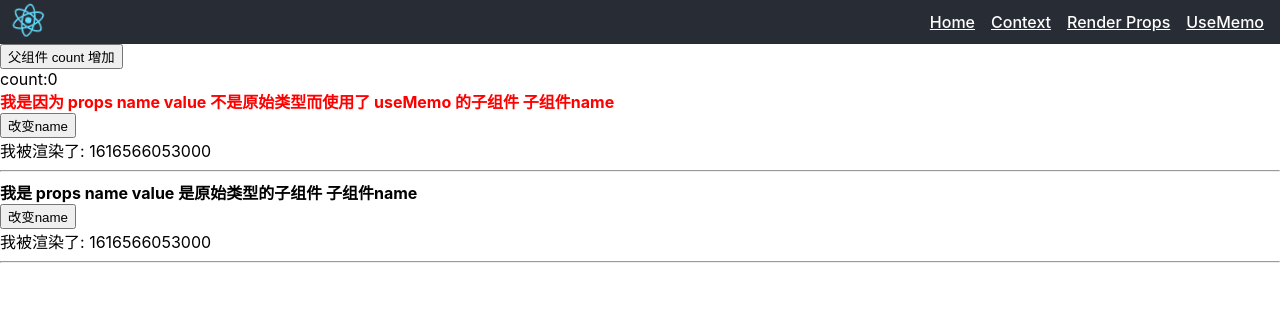
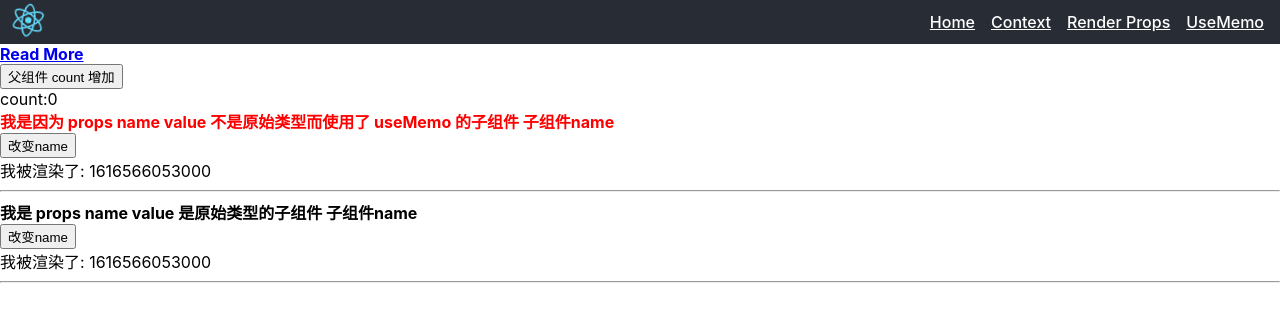
Before and after one commit to home-of-awefeng/react-learning-examples, a React (Create React App) app: page /use-memo in a window 1280 px wide. Shown: the top 322 px of the page. Built offline with nearby package versions, Linux system fonts and the light colour scheme.

Commit message:
[tech]feat: open new web page when click link.

```diff
--- a/src/pages/context/index.tsx
+++ b/src/pages/context/index.tsx
@@ -27,7 +27,7 @@ export default function ContextPage () {
 	return (
 		<div>
 			<MyClass/>
-			<p><a href="https://github.com/facebook/react/issues/15156#issuecomment-474590693">useContext memoization optimization</a></p>
+			<p><a href="https://github.com/facebook/react/issues/15156#issuecomment-474590693" target="_blank">useContext memoization optimization</a></p>
 		</div>
 	)
 }
--- a/src/pages/hook-use-memo/index.tsx
+++ b/src/pages/hook-use-memo/index.tsx
@@ -41,6 +41,7 @@ export default function UseMemoPage () {
 
 	return (
 		<>
+			<h4><a href="https://juejin.cn/post/6844903954539626510#heading-3" target="_blank">Read More</a></h4>
 			<button
 				onClick={(_) => {
 					setCount(count + 1);
--- a/src/pages/render-props/index.tsx
+++ b/src/pages/render-props/index.tsx
@@ -11,7 +11,7 @@ export default function RenderPropsPage () {
 	}
 	return (
 		<div>
-			<a href="https://cdb.reacttraining.com/use-a-render-prop-50de598f11ce">Read More</a>
+			<a href="https://cdb.reacttraining.com/use-a-render-prop-50de598f11ce" target="_blank">Read More</a>
 			{/* method one */}
 			<Mouse render={renderTheCat} />
 
```
